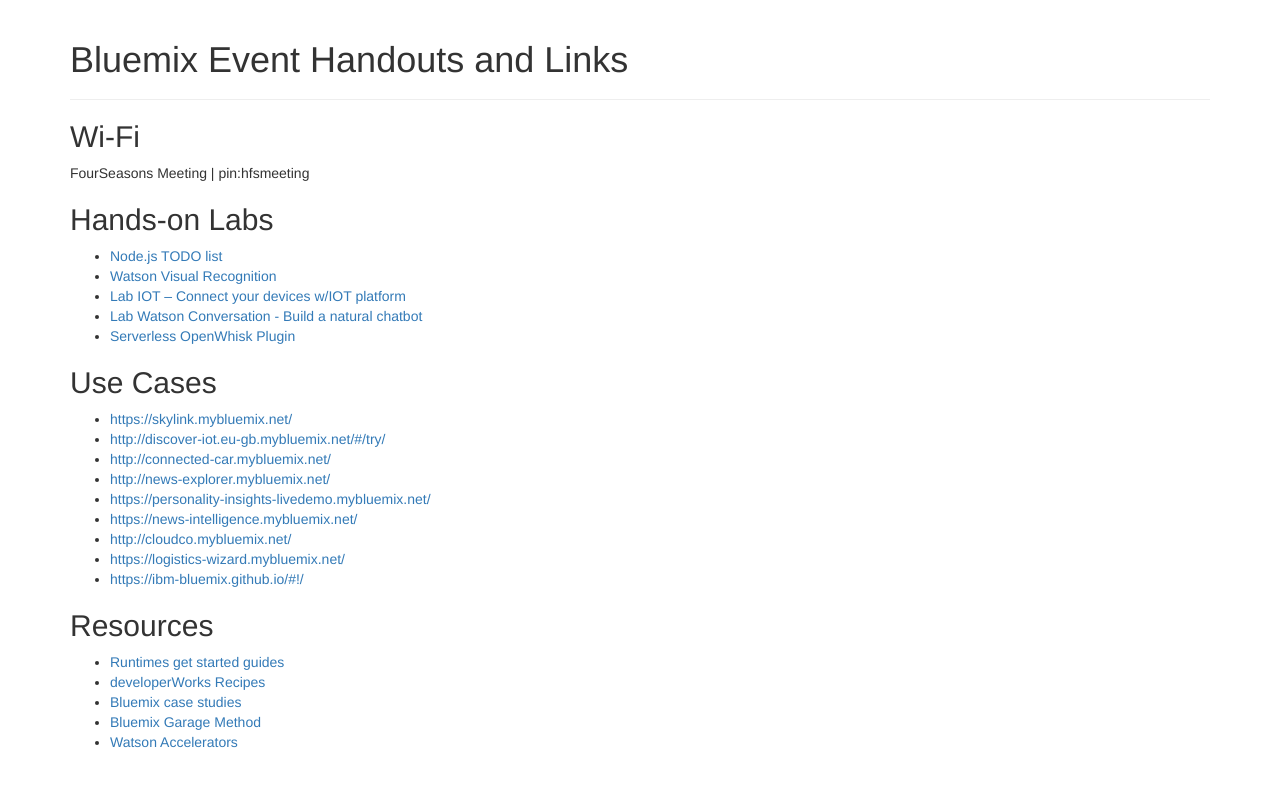
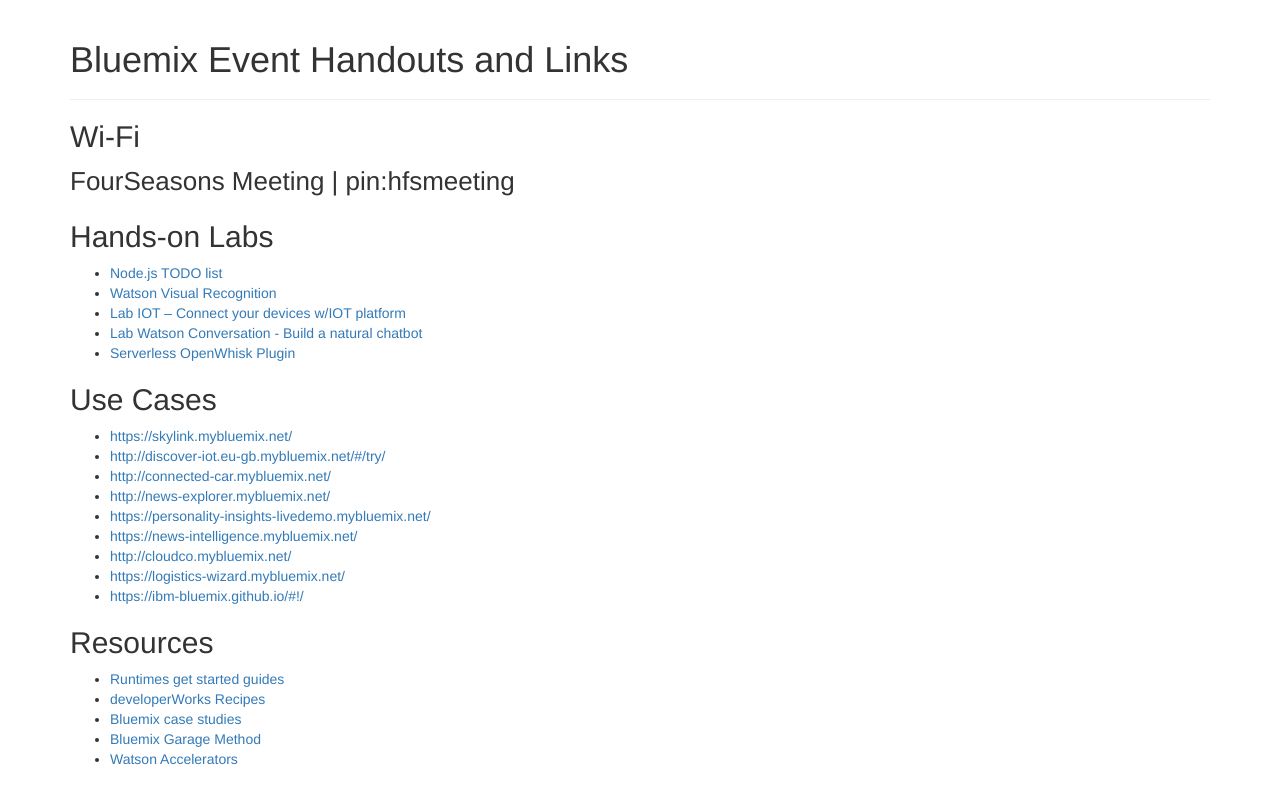
Before and after one commit to optimumsun/handouts, a website: page public/index.html in a window 1280 px wide. Drawn offline with Linux system fonts and the light colour scheme.

Commit message:
updated font size

```diff
--- a/public/index.html
+++ b/public/index.html
@@ -16,7 +16,7 @@
                       <h1>Bluemix Event Handouts and Links</h1>
                   </div>
                   <h2>Wi-Fi</h2>
-                  <p>FourSeasons Meeting | pin:hfsmeeting</p>
+                  <p style="font-size:26px;">FourSeasons Meeting | pin:hfsmeeting</p>
                   <h2>Hands-on Labs</h2>
                   <ul>
                       <li><a href="handouts/lab-nodejs-simple.pdf" target="_blank">Node.js TODO list</a></li>
```
